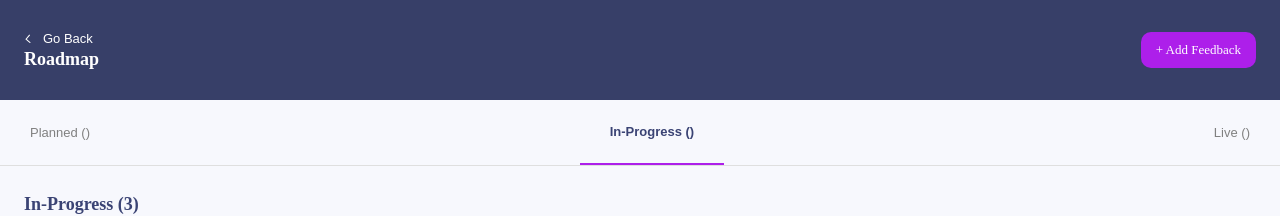
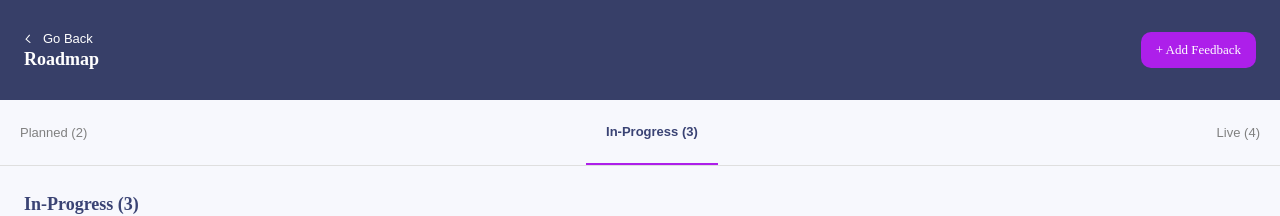
Before and after one commit to Davetech101/product-feedback-app, a Next.js app: page /roadmap in a window 1280 px wide. Shown: the top 216 px of the page. Built offline with nearby package versions, Linux system fonts and the light colour scheme.

Commit message:
sort groups length

```diff
--- a/components/Roadmap.jsx
+++ b/components/Roadmap.jsx
@@ -15,6 +15,20 @@ const dummySuggestiins = [{
     group: "In-Progress",
     title: "Title one",
     category: "UI",
+    detail: "Lorem ipsum dolor sit, amet consectetur adipisicing elit. Fugit, officia.",
+},
+
+{
+    group: "Live",
+    title: "Title two",
+    category: "UX",
+    detail: "Lorem ipsum dolor sit, amet consectetur adipisicing elit. Fugit, officia.",
+},
+
+{
+    group: "Live",
+    title: "Title two",
+    category: "UX",
     detail: "Lorem ipsum dolor sit, amet consectetur adipisicing elit. Fugit, officia.",
 },
 
@@ -117,7 +131,9 @@ const Roadmap = () => {
                             onClick={(e) => setGroupSelect(group)}
                             className={group.title === groupSelect.title ? "active" : ""}
                         >
-                        {group.title} ()
+                            {group.title} ({dummySuggestiins.filter(item => {
+                                return item.group === group.title
+                            }).length})
                         </button>
                     ))
                 }
--- a/styles/styledComponents/StyledRoadmap.jsx
+++ b/styles/styledComponents/StyledRoadmap.jsx
@@ -35,7 +35,7 @@ const StyledRoadmap = styled.section`
 
    .subHead button{
       color:grey;
-      padding:2.4rem 3rem;
+      padding:2.4rem 2rem;
    }
 
    .subHead button.active{
```
Lines whose indentation alone changed are shown as unchanged.
